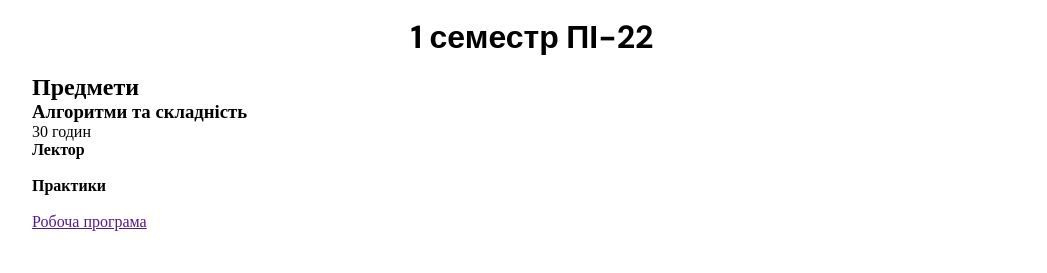
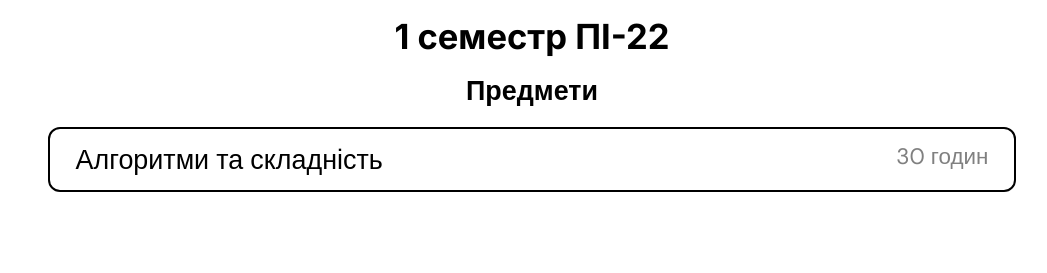
Before and after one commit to Bobr2004/FKNK_PI_3, a plain HTML site: page index.html in a window 1280 px wide. Shown: the whole page, without its empty margins (108-1155 px from the left). Drawn offline with Linux system fonts and the light colour scheme.

Commit message:
basic styles ver1 (no height animation)

```diff
--- a/styles/base.css
+++ b/styles/base.css
@@ -23,4 +23,10 @@ ul {
 .wrapper {
     max-width: 1000px;
     margin: 0 auto;
+    padding: 0 1rem;
 }
+
+h1,h2,h3,h4,h5,h6 {
+    font-size: 1.2em;
+    font-weight: 400;
+}
--- a/styles/main.scss
+++ b/styles/main.scss
@@ -1,5 +1,69 @@
 .header {
-    text-align: center;
     padding: 1rem;
+    font-family: 'Inter', sans-serif;
+    font-size: 1.8rem;
+
+    h1 {
+        text-align: center;
+        font-weight: 700;
+    }
+}
+
+
+.main {
     font-family: 'DM Sans', sans-serif;
+    font-size: 1.4rem;
+
+    h2 {
+        text-align: center;
+        font-weight: 700;
+        margin: 0 0 1.2rem;
+    }
+
+    .subjects__list {
+        .subject-card {
+            transition: all 0.3s ease;
+            border: 2px solid black;
+            border-radius: 12px;
+            padding: 0.8rem 1.6rem;
+
+            &>section {
+                display: flex;
+                justify-content: space-between;
+
+                p {
+                    color: gray;
+                }
+            }
+
+            .info {
+                overflow: hidden;
+                max-height: 0;
+                transition: all 0.3s ease;
+
+                .proffesors {
+                    display: flex;
+                    justify-content: space-around;
+                }
+
+                a {
+                    display: block;
+                    text-align: center;
+                    width: 100%;
+                }
+            }
+
+
+
+
+            &:hover {
+                .info {
+                    margin: 1.2rem 0 0;
+                    // transition: 0.3s ease;
+                    max-height: none;
+                }
+            }
+
+        }
+    }
 }
```
Also changed, not shown: styles/main.css.
